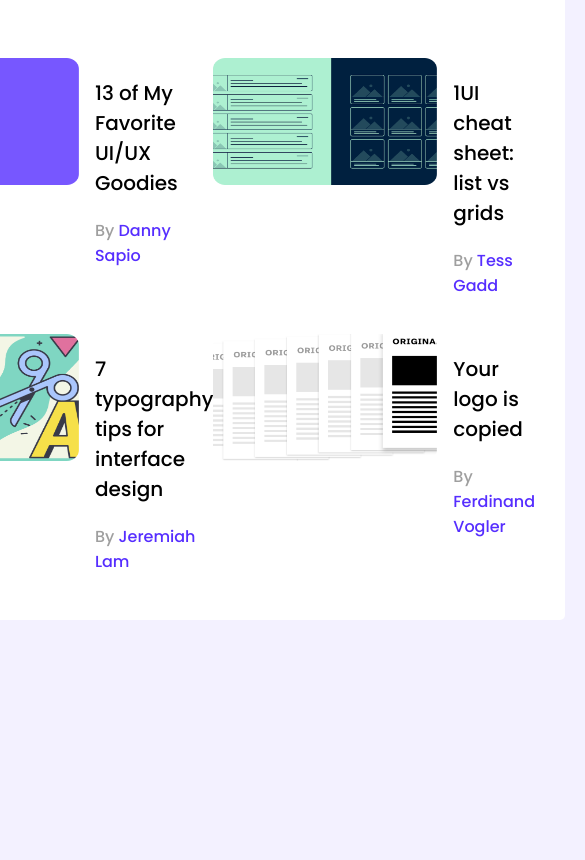
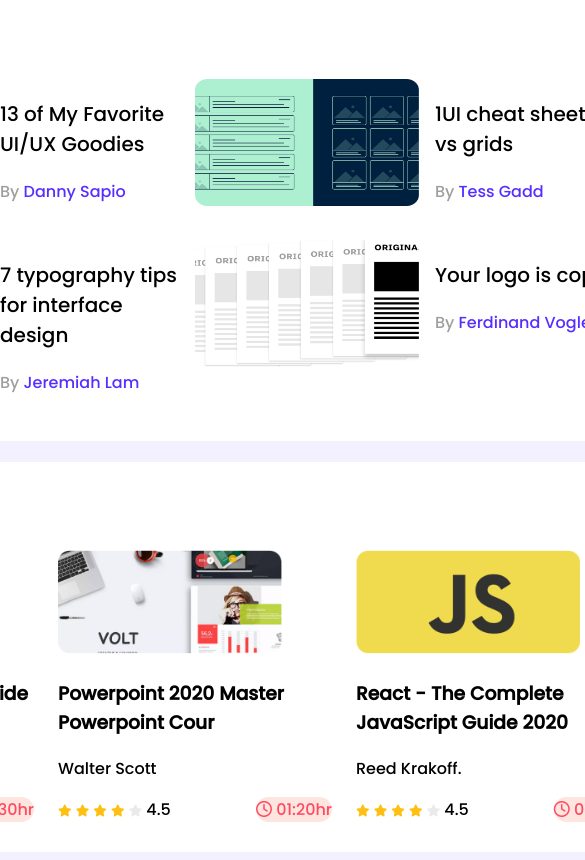
Before and after one commit to SynysterRudro/Module-9--HTML-CSS-only-Landing-page, a plain HTML site: page index.html in a window 390 px wide. Shown: the part 308-1168 px from the top of the page, 585 px wide, since content can reach past the window. Before the commit the page ends 936 px from the top, so only its background shows below. Drawn offline with Linux system fonts and the light colour scheme.

Commit message:
complete without responsiveness

```diff
--- a/index.html
+++ b/index.html
@@ -6,8 +6,14 @@
     <meta http-equiv="X-UA-Compatible" content="IE=edge">
     <meta name="viewport" content="width=device-width, initial-scale=1.0">
     <title>Responsive</title>
+    <!-- stylesheet -->
+    <link rel="stylesheet" href="styles/style.css">
 
-    <link rel="stylesheet" href="styles/style.css">
+    <!-- font awesome icon -->
+
+    <script src="https://kit.fontawesome.com/9c3d3c5b59.js" crossorigin="anonymous"></script>
+
+
 </head>
 
 <body>
@@ -113,6 +119,101 @@
                 </div>
             </div>
         </section>
+
+        <!-- Latest Sections -->
+        <section class="container">
+            <h2 class="section-title">Lates Course</h2>
+
+            <div class="courses">
+
+                <div class="course">
+                    <div class="course-banner">
+                        <img src="images/courses/course-1.png" alt="">
+                    </div>
+                    <div class="course-detail">
+                        <h3 class="course-title">React - The Complete Guide 2020</h3>
+                        <p class="author">Reed Krakoff.</p>
+                    </div>
+                    <div class="course-info">
+                        <div>
+                            <i class="fa-solid fa-star filled"></i>
+                            <i class="fa-solid fa-star filled"></i>
+                            <i class="fa-solid fa-star filled"></i>
+                            <i class="fa-solid fa-star filled"></i>
+                            <i class="fa-solid fa-star empty"></i>
+                            <span>4.5</span>
+
+                        </div>
+
+                        <div class="course-duration">
+                            <i class="fa-regular fa-clock"></i>
+                            01:30hr
+
+                        </div>
+
+                    </div>
+
+                </div>
+                <div class="course">
+                    <div class="course-banner">
+                        <img src="images/courses/course-2.png" alt="">
+                    </div>
+                    <div class="course-detail">
+                        <h3 class="course-title">Powerpoint 2020 Master Powerpoint Cour</h3>
+                        <p class="author">Walter Scott</p>
+                    </div>
+                    <div class="course-info">
+                        <div>
+                            <i class="fa-solid fa-star filled"></i>
+                            <i class="fa-solid fa-star filled"></i>
+                            <i class="fa-solid fa-star filled"></i>
+                            <i class="fa-solid fa-star filled"></i>
+                            <i class="fa-solid fa-star empty"></i>
+                            <span>4.5</span>
+
+                        </div>
+
+                        <div class="course-duration">
+                            <i class="fa-regular fa-clock"></i>
+                            01:20hr
+
+                        </div>
+
+                    </div>
+
+                </div>
+                <div class="course">
+                    <div class="course-banner">
+                        <img src="images/courses/course-3.png" alt="">
+                    </div>
+                    <div class="course-detail">
+                        <h3 class="course-title">React - The Complete JavaScript Guide 2020</h3>
+                        <p class="author">Reed Krakoff.</p>
+                    </div>
+                    <div class="course-info">
+                        <div>
+                            <i class="fa-solid fa-star filled"></i>
+                            <i class="fa-solid fa-star filled"></i>
+                            <i class="fa-solid fa-star filled"></i>
+                            <i class="fa-solid fa-star filled"></i>
+                            <i class="fa-solid fa-star empty"></i>
+                            <span>4.5</span>
+
+                        </div>
+
+                        <div class="course-duration">
+                            <i class="fa-regular fa-clock"></i>
+                            01:30hr
+
+                        </div>
+
+                    </div>
+
+                </div>
+
+            </div>
+
+        </section>
     </main>
 </body>
 
--- a/styles/style.css
+++ b/styles/style.css
@@ -1,6 +1,8 @@
 /* fonts */
 
 @import url('https://fonts.googleapis.com/css2?family=Poppins:wght@500&display=swap');
+@import url('https://fonts.googleapis.com/css2?family=Open+Sans:wght@600&display=swap');
+
 
 /* common style or utilities*/
 body {
@@ -11,7 +13,8 @@ body {
 
 main {
     display: flex;
-    justify-content: center;
+    align-items: center;
+    flex-direction: column;
 }
 
 hr {
@@ -25,6 +28,7 @@ hr {
     width: 870px;
     padding: 30px;
     border-radius: 5px;
+    margin-top: 21px;
 
 }
 
@@ -104,3 +108,48 @@ hr {
     font-size: 16px;
     color: #562EFF;
 }
+
+
+/* courses styles */
+
+.courses {
+    display: grid;
+    grid-template-columns: repeat(3, 1fr);
+    grid-column-gap: 24px;
+}
+
+.course .course-banner img {
+    width: 224px;
+    height: 104px;
+}
+
+.course-info {
+    display: flex;
+    align-items: center;
+    justify-content: space-between;
+}
+
+.course-info .course-duration {
+    color: #FF4A60;
+    background: #FEE5DF;
+    border-radius: 14px
+}
+
+.course-duration span {
+    font-family: 'Open Sans', sans-serif;
+}
+
+.fa-star {
+    font-size: 12px;
+}
+
+.fa-star.filled {
+
+    color: #FFC014;
+}
+
+.fa-star.empty {
+
+    color: #AEAEAE;
+    opacity: 0.25;
+}
```
